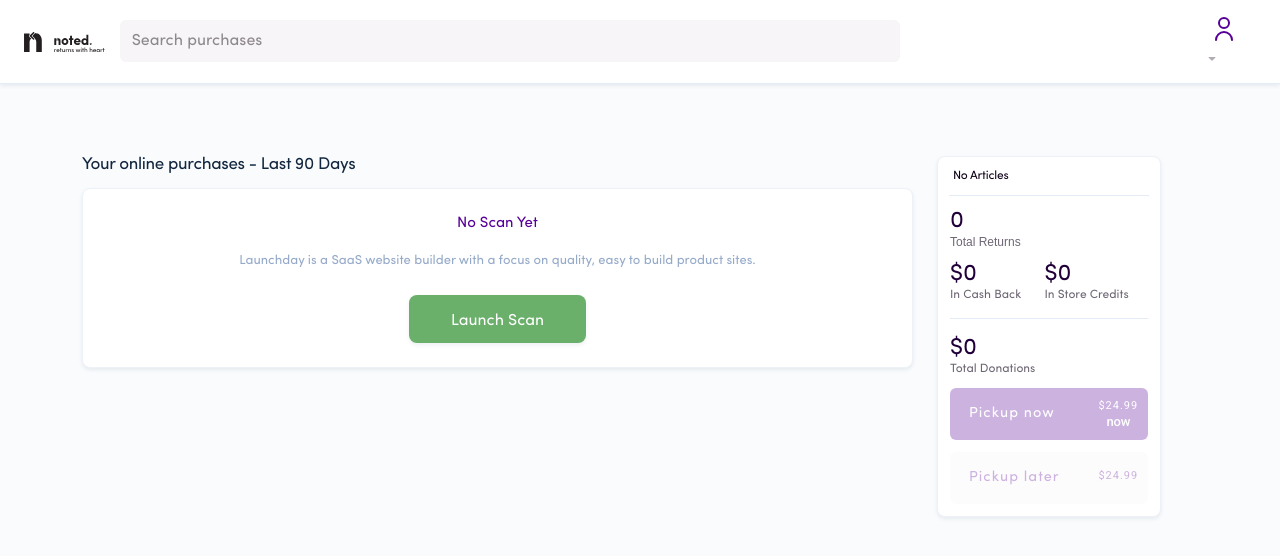
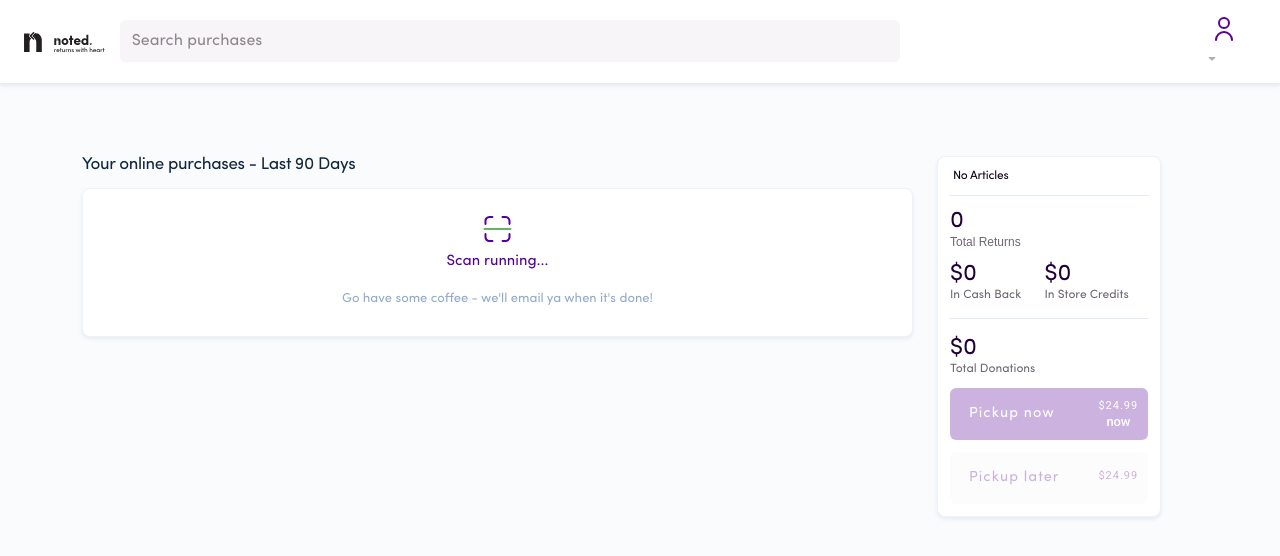
Before and after one commit to tajbsta/noted-react-app, a React (Create React App) app: page /dashboard in a window 1280 px wide. Shown: the top 556 px of the page. Built offline with nearby package versions, Linux system fonts and the light colour scheme; a web font is replaced by a local one.

Commit message:
feat: added scanning layout

```diff
--- a/src/App.js
+++ b/src/App.js
@@ -9,7 +9,7 @@ import "./assets/scss/App.scss";
 IMPORTS ROUTES
 */
 import AppRouteSwitcher from "./routes/AppRouteSwitcher";
-import store from "./store.js";
+import store from "./store";
 
 function App() {
   return (
--- a/src/components/Dashboard/LeftCard.jsx
+++ b/src/components/Dashboard/LeftCard.jsx
@@ -1,14 +1,19 @@
 import { isEmpty } from "lodash";
-import React from "react";
+import React, { useState } from "react";
 import EmptyScan from "./EmptyScan";
+import Scanning from "./Scanning";
 
 function LeftCard({ scans }) {
+  // eslint-disable-next-line no-unused-vars
+  const [scanning, setScanning] = useState(true);
+
   return (
     <div className="col-sm-9">
       <h3 className="sofia-pro">Your online purchases - Last 90 Days</h3>
       <div className="card shadow-sm">
         <div className="card-body p-4">
-          {isEmpty(scans) ? <EmptyScan /> : <></>}
+          <Scanning />
+          {isEmpty(scans) && !scanning ? <EmptyScan /> : <></>}
         </div>
       </div>
     </div>
--- a/src/components/Dashboard/Scanning.jsx
+++ b/src/components/Dashboard/Scanning.jsx
@@ -1,8 +1,21 @@
 import React from "react";
+import ScanningIcon from "../../assets/icons/Scanning.svg";
+import Row from "../Row";
 
 function Scanning() {
   return (
     <>
+      <Row marginBottom={2}>
+        <div
+          className="col-12"
+          style={{
+            display: "flex",
+            justifyContent: "center",
+          }}
+        >
+          <img src={ScanningIcon} />
+        </div>
+      </Row>
       <p className="text-center sofia-pro noted-purple">Scan running...</p>
       <p className="small text-muted mb-1 text-center sofia-pro">
         Go have some coffee - we&apos;ll email ya when it&apos;s done!
```
Also changed, not shown: src/assets/icons/Scanning.svg (added), src/store/index.js (renamed from src/store.js/index.js).
